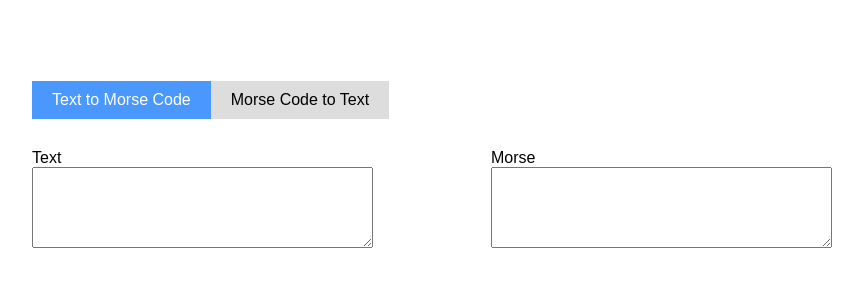
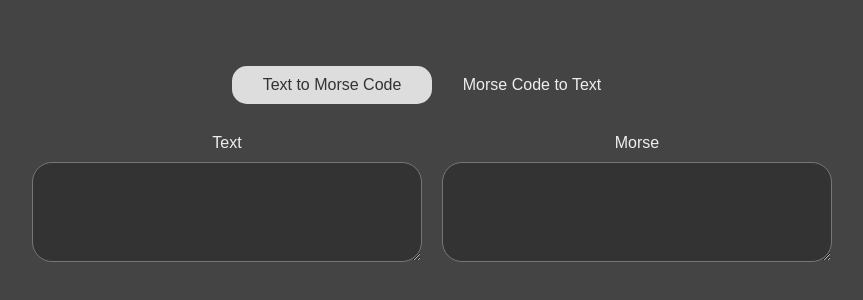
Before and after one commit to yinkar/morse-translator, a Vue app: page / in a window 1280 px wide. Shown: the part 234-534 px from the top of the page, without its empty margins (208-1071 px from the left). Built offline with nearby package versions, Linux system fonts and the light colour scheme.

Commit message:
New style, some improvements of translating

```diff
--- a/src/App.vue
+++ b/src/App.vue
@@ -33,6 +33,8 @@
   const toMorse = computed(() => {
     return removeAccents(fromText.value)
       .toUpperCase()
+      .trim()
+      .replace(/[\s]+/g, ' ')
       .split('')
       .map(c => {
         if (typeof reverseAlphabet[c] === undefined) return '';
@@ -64,22 +66,22 @@
     <div class="input-container" v-if="mode === Mode.TEXT_TO_MORSE">
       <div class="input from">
         <label for="fromText">Text</label>
-        <textarea name="fromText" id="fromText" cols="40" rows="5" v-model="fromText"></textarea>
+        <textarea name="fromText" id="fromText" v-model="fromText"></textarea>
       </div>
       <div class="input to">
         <label for="toMorse">Morse</label>
-        <textarea name="toMorse" id="toMorse" cols="40" rows="5" :value="toMorse" readonly></textarea>
+        <textarea name="toMorse" id="toMorse" :value="toMorse" readonly></textarea>
       </div>
     </div>
 
     <div class="input-container" v-if="mode === Mode.MORSE_TO_TEXT">
       <div class="input from">
         <label for="fromMorse">Morse</label>
-        <textarea name="fromMorse" id="fromMorse" cols="40" rows="5" v-model="fromMorse" @keypress="checkMorse"></textarea>
+        <textarea name="fromMorse" id="fromMorse" v-model="fromMorse" @keypress="checkMorse"></textarea>
       </div>
       <div class="input to">
         <label for="toText">Text</label>
-        <textarea name="toText" id="toText" cols="40" rows="5" :value="toText" readonly></textarea>
+        <textarea name="toText" id="toText" :value="toText" readonly></textarea>
       </div>
     </div>
   </div>
@@ -92,14 +94,13 @@
 
   .panel {
     display: flex;
-    justify-content: flex-start;
+    justify-content: center;
     margin-bottom: 30px;
+    width: 100%;
   }
 
-  .input-container {
-    width: 800px;
-    display: flex;
-    justify-content: space-between;
+  .panel > div {
+    width: 200px;
   }
 
   .panel input[type="radio"] {
@@ -110,24 +111,50 @@
 
   .panel label {
     display: inline-block;
-    background-color: #ddd;
     padding: 10px 20px;
     cursor: pointer;
+    width: 100%;
+    box-sizing: border-box;
+    text-align: center;
   }
 
   .panel input[type="radio"]:checked + label {
-    background-color: #4a97fd;
+    background-color: #ddd;
+    color: #333;
+    border-radius: 15px;
+  }
+
+  .input-container {
+    width: 800px;
+    display: flex;
+    justify-content: space-between;
+    text-align: center;
+  }
+
+  .input-container textarea {
+    background-color: #333;
     color: #fff;
+    font-size: 1.1rem;
+    padding: 10px;
+    box-sizing: border-box;
+    width: 390px;
+    height: 100px;
+    outline: #333;
+    border-radius: 20px;
   }
 
   .input-container .input label {
     display: block;
+    margin-bottom: 10px;
   }
 
   @media screen and (max-width: 600px) {
     .panel {
       justify-content: center;
       font-size: .75rem;
+      width: 300px;
+      margin-left: auto;
+      margin-right: auto;
     }
 
     .input-container {
@@ -138,5 +165,9 @@
     .input {
       text-align: center;
     }
+
+    .input:first-child {
+      margin-bottom: 30px;
+    }
   }
 </style>
--- a/src/style.css
+++ b/src/style.css
@@ -12,4 +12,6 @@ body {
   justify-content: center;
   align-items: center;
   height: 100vh;
+  background-color: #444;
+  color: #eee;
 }
```
